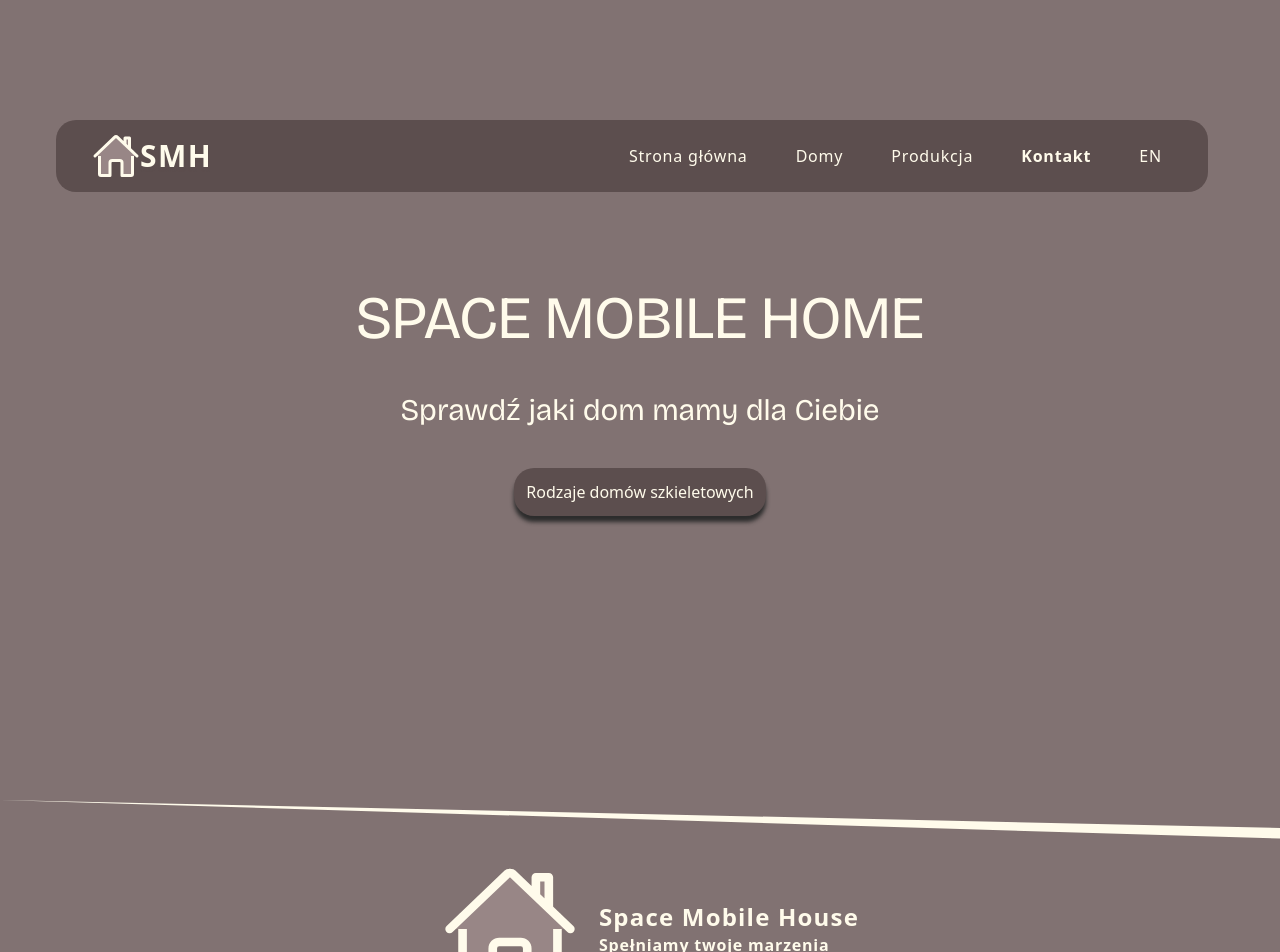
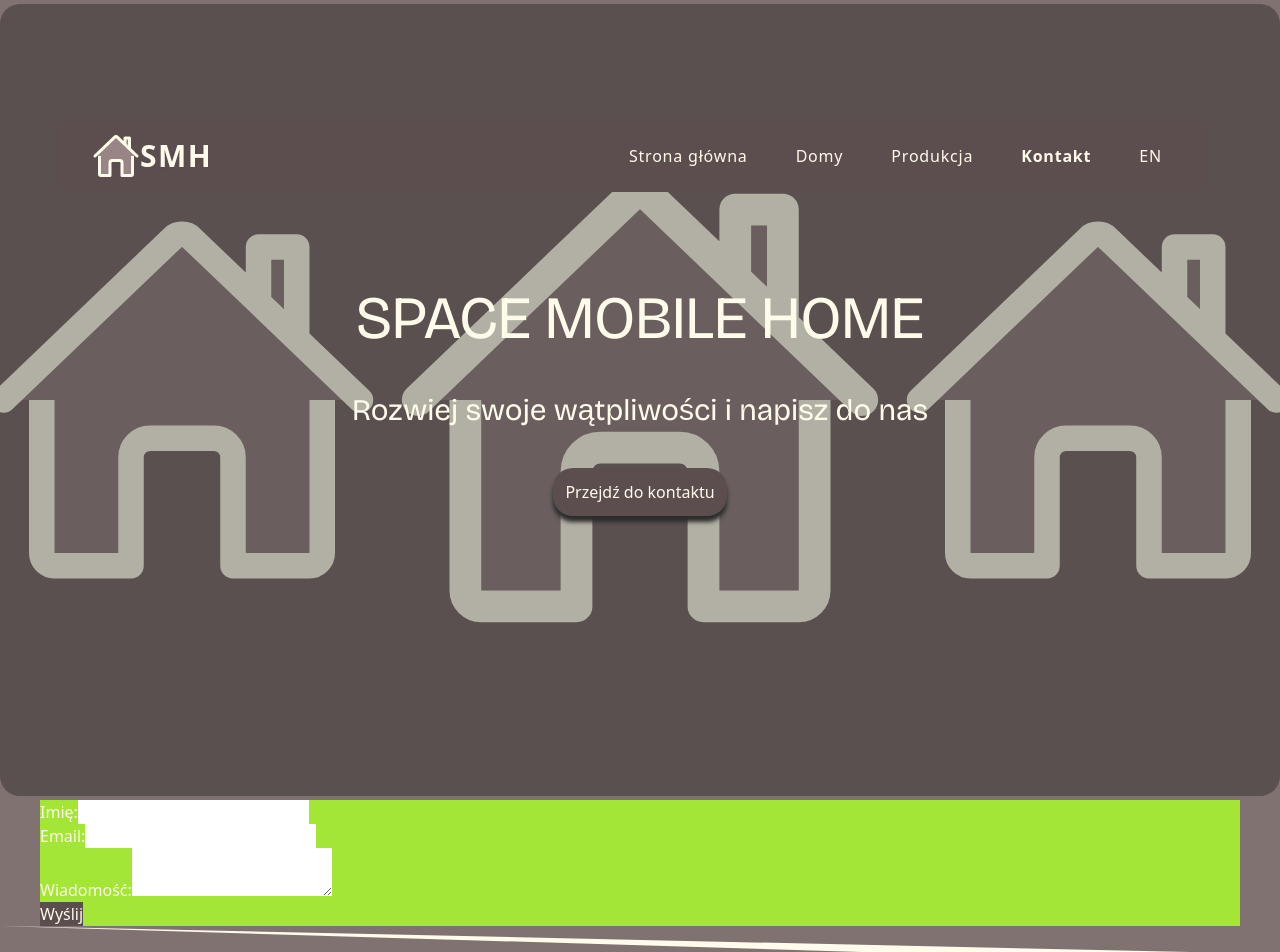
Before and after one commit to designByMilencja/frame-houses, a Next.js app: page /contact in a window 1280 px wide. Shown: the top 952 px of the page. Built offline with nearby package versions, Linux system fonts and the light colour scheme.

Commit message:
feat(Navigation): created contact page

```diff
--- a/app/contact/page.jsx
+++ b/app/contact/page.jsx
@@ -1,14 +1,20 @@
 import HeaderHome from "@/components/home/HeaderHome";
+import Form from "@/components/contact/Form";
 
 export default function Houses() {
     return (
         <>
             <section id="contact"
-                     className="max-w-[1700px] flex justify-center items-center w-full h-screen text-primary relative bg-light">
-                <HeaderHome h1="Space Mobile Home" h2="Sprawdź jaki dom mamy dla Ciebie" text="Rodzaje domów szkieletowych"/>
+                     className="max-w-[1700px] flex justify-center items-center w-full h-screen text-primary relative bg-light ">
+                <HeaderHome h1="Space Mobile Home" h2="Rozwiej swoje wątpliwości i napisz do nas" text="Przejdź do kontaktu"/>
+                <div className="absolute h-[99%] w-[100%] bg-black opacity-30 rounded-[20px] z-[1]"></div>
+                <img src='/assets/icons/home-outline.svg' alt="home icon" className="w-[408px] h-[408px] "/>
+                <img src='/assets/icons/home-outline.svg' alt="home icon" className="w-[508px] h-[508px]"/>
+                <img src='/assets/icons/home-outline.svg' alt="home icon" className="w-[408px] h-[408px] "/>
             </section>
             <section id="houses-types"
-                     className=" max-w-[1700px] flex justify-center items-center w-full text-primary relative">
+                     className=" max-w-[1700px] flex justify-center items-center w-full text-primary relative bg-light">
+                <Form/>
             </section>
         </>
     )
```
